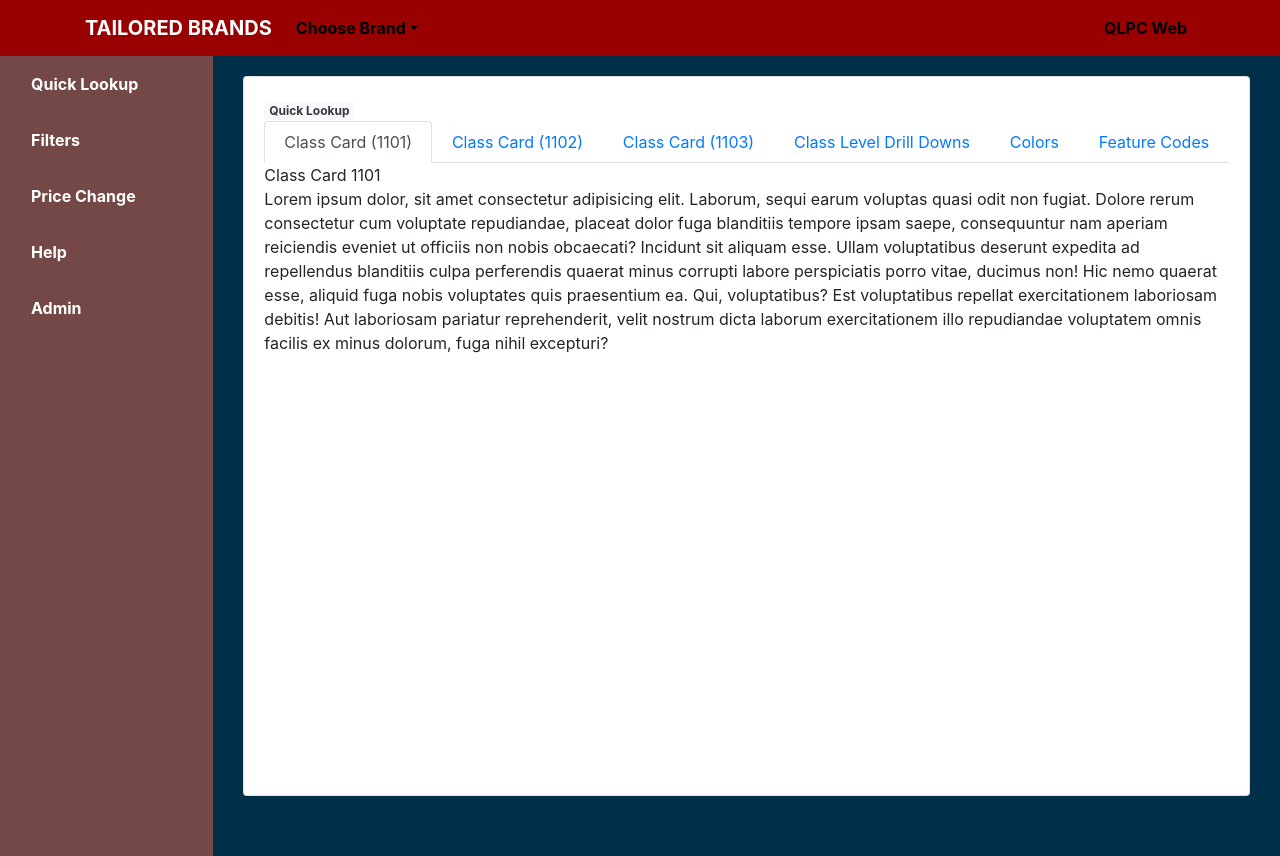
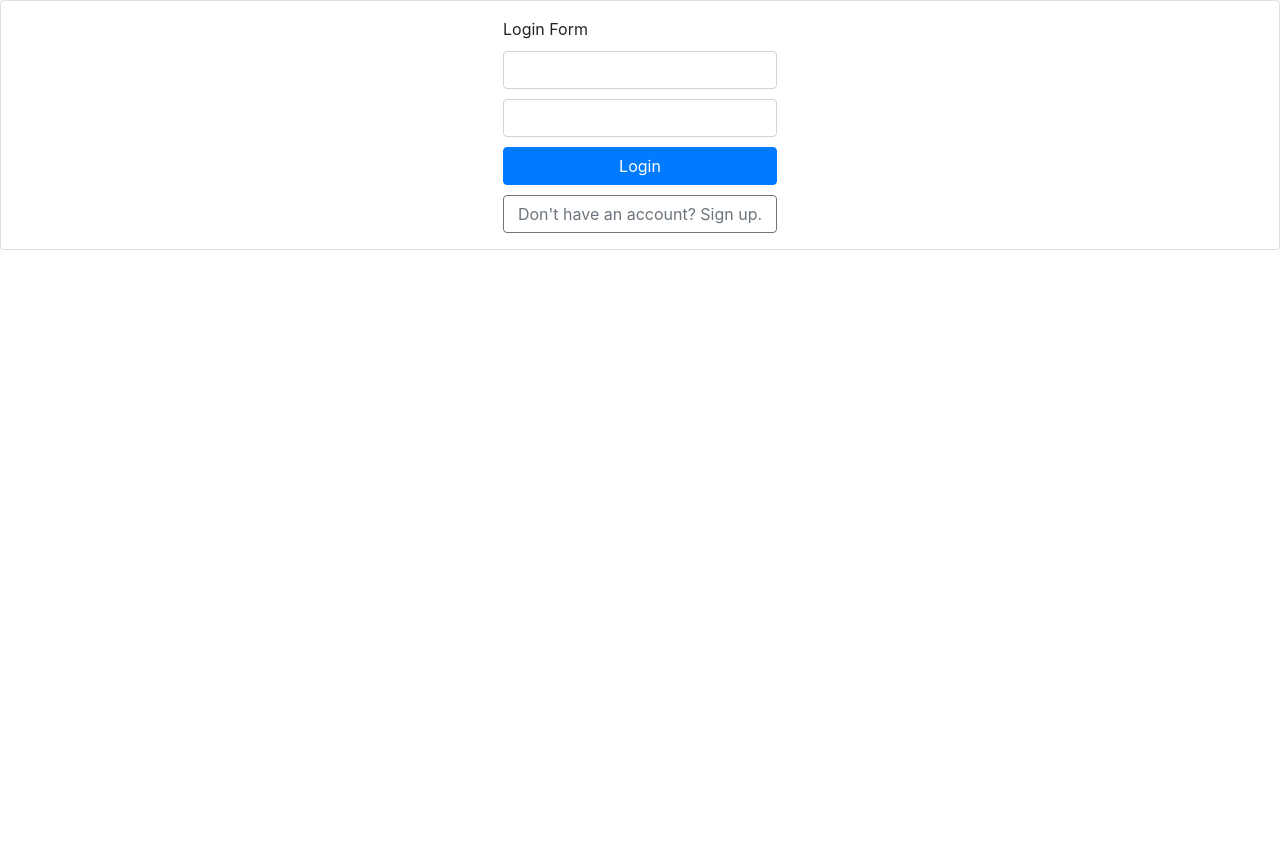
Before and after one commit to mishrasambit/raghu-web1, a React (Create React App) app: page / in a window 1280 px wide. After the commit the page ends 800 px from the top, so only its background shows below. Built offline with nearby package versions, Linux system fonts and the light colour scheme.

Commit message:
Login form with redux and redux-toolkit

```diff
--- a/package.json
+++ b/package.json
@@ -3,6 +3,7 @@
   "version": "0.1.0",
   "private": true,
   "dependencies": {
+    "@reduxjs/toolkit": "^1.7.1",
     "@testing-library/jest-dom": "^5.16.1",
     "@testing-library/react": "^12.1.2",
     "@testing-library/user-event": "^13.5.0",
@@ -10,7 +11,10 @@
     "react": "^17.0.2",
     "react-bootstrap": "^2.1.0",
     "react-dom": "^17.0.2",
+    "react-redux": "^7.2.6",
+    "react-router-dom": "^6.2.1",
     "react-scripts": "5.0.0",
+    "redux": "^4.1.2",
     "sass": "^1.46.0",
     "web-vitals": "^2.1.3",
     "xlsx": "^0.17.4",
--- a/src/App.js
+++ b/src/App.js
@@ -1,12 +1,22 @@
+import {
+  BrowserRouter,
+  Routes,
+  Route
+} from "react-router-dom";
 
 import './App.scss';
-
-import Page from './components/Page';
+import Page from './components/Page'
+import Login from './pages/Login'
 
 function App() {
   return (
     <div className="App">
-      <Page/>
+      <BrowserRouter>
+        <Routes>
+          <Route exact path="/" element={<Login />}/>
+          <Route exact path="/home" element={<Page />}/>
+        </Routes>
+      </BrowserRouter>
     </div>
   );
 }
--- a/src/App.scss
+++ b/src/App.scss
@@ -43,3 +43,7 @@
   color: white;
   background-color: #854141;
 }
+
+.gap-3{
+  row-gap: 10px;
+}
--- a/src/components/Sidebar.jsx
+++ b/src/components/Sidebar.jsx
@@ -38,7 +38,6 @@ const Sidebar = (props) => {
                 <Nav.Link key={navitem.id} eventKey={navitem.key} className="side-nav-item">
                     {navitem.text}</Nav.Link>
             ))}
-
         </Nav>
     )
 }
--- a/src/index.js
+++ b/src/index.js
@@ -4,9 +4,15 @@ import './index.css';
 import App from './App';
 import reportWebVitals from './reportWebVitals';
 
+import {Provider } from 'react-redux';
+
+import {store} from './redux/store';
+
 ReactDOM.render(
   <React.StrictMode>
-    <App />
+    <Provider store={store}>
+      <App />
+    </Provider>
   </React.StrictMode>,
   document.getElementById('root')
 );
--- /dev/null
+++ b/src/pages/Login.jsx
@@ -0,0 +1,66 @@
+import React from 'react'
+import {useNavigate} from 'react-router-dom'
+import {Card, Form, Stack, Button} from 'react-bootstrap'
+import {useDispatch, useSelector} from 'react-redux'
+
+import {signinApi} from '../redux/features/login/loginSlice';
+
+const Login = () => {
+    const [errorMessage, setErrorMessage] = React.useState(undefined)
+    const dispatch = useDispatch();
+    const {userData, loading, error } = useSelector(state=>state.loginReducer);
+    const navigate = useNavigate()
+    const doLogin = async () => {
+        const formData = {
+            username : "sambit",
+            pasword : "sambit"
+        }
+
+        try{
+            dispatch(signinApi(formData));
+
+        }catch(err){
+            console.log("error")
+            console.log(err)
+        }
+    }
+    React.useEffect(() => {
+        // if isUserLoggedIn turned to true redirect to /home
+        if (userData && userData.otherdata==='logged-in') {
+            navigate("/home")
+        }
+    }, [userData]);
+    return (
+        <div>
+            <Card className="p-6 d-flex justify-content-center">
+                <div className="align-self-center">
+                <Form className="mt-3 mb-3">
+                    <Stack gap={3} className="d-flex flex-column">
+                    <div>Login Form</div>
+                    {errorMessage && <div>{errorMessage}</div>}
+                    <Form.Control
+                        type="text"
+                        id="inputPassword5"
+                        aria-describedby="passwordHelpBlock"
+                    />
+
+                    <Form.Control
+                        type="password"
+                        id="inputPassword5"
+                        aria-describedby="passwordHelpBlock"
+                    />
+                    <Stack gap={3} direction="horizontal" className="d-flex flex-column justify-content-around">
+                        <Button variant="primary" onClick={doLogin}>Login</Button>
+                        <Button variant="outline-secondary" >Don't have an account? Sign up.</Button>
+                    </Stack>
+                </Stack>
+                {/**<Button variant="primary">Button #1</Button>**/}
+
+                </Form>
+                </div>
+            </Card>
+        </div>
+    )
+}
+
+export default Login
--- /dev/null
+++ b/src/redux/features/login/loginSlice.js
@@ -0,0 +1,71 @@
+import { createSlice, createAsyncThunk } from '@reduxjs/toolkit';
+
+const initialState = {
+    userData: undefined,
+    loading: false,
+    error: undefined
+}
+
+const makeApiCall = async (url, body, token)=>{
+    return new Promise((resolve, reject) => {
+        if(body.username==='sambit') {
+            setTimeout(
+                resolve({username: body.username, otherdata : 'logged-in'})
+            , 3000)
+        }
+        else{
+            setTimeout(
+                reject({message:"Please check username and password"})
+            , 2000)
+        }
+    })
+}
+
+export const signinApi = createAsyncThunk(
+    'signin',
+    async (body)=>{
+        const result = await makeApiCall('http://localhost:8080/authenticate', body);
+        return result;
+    }
+)
+
+export const loginSlice = createSlice({
+    name: 'login',
+    initialState,
+    reducers: {
+      authenticate: (state, action) => {
+
+      },
+      logout: (state) => {
+
+      },
+    },
+    extraReducers:{
+        [signinApi.fulfilled]:(state, action)=>{
+            state.loading=false
+            if(action.payload.message){
+                state.error=action.payload.message
+                state.userData=undefined
+            }else if(action.payload){
+                state.userData=action.payload
+                state.error=undefined
+                localStorage.setItem('username', action.payload.username)
+                localStorage.setItem('otherdata', action.payload.otherdata)
+            }
+        },
+        [signinApi.pending]:(state, action)=>{
+            state.loading=true
+            state.error=undefined
+            state.userData=undefined
+        },
+        [signinApi.rejected]:(state, action)=>{
+            state.loading=false
+            state.error=action.error.message
+            state.userData=undefined
+        },
+    }
+  })
+
+export const { authenticate, logout } = loginSlice.actions
+
+export default loginSlice.reducer
--- /dev/null
+++ b/src/redux/store.js
@@ -0,0 +1,9 @@
+import { configureStore } from "@reduxjs/toolkit";
+
+import loginReducer from "./features/login/loginSlice";
+
+export const store= configureStore({
+    reducer :{
+        loginReducer,
+    }
+});
```
Also changed, not shown: 1 other file (tests, documents, lock files or other folders).
